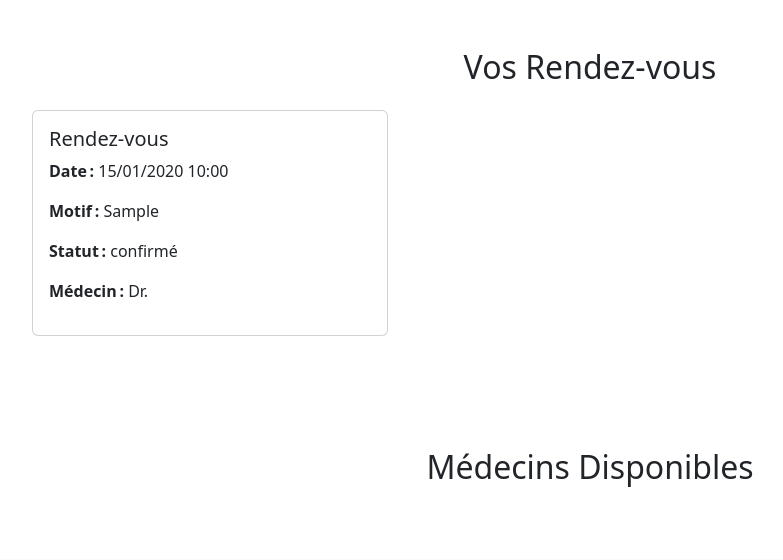
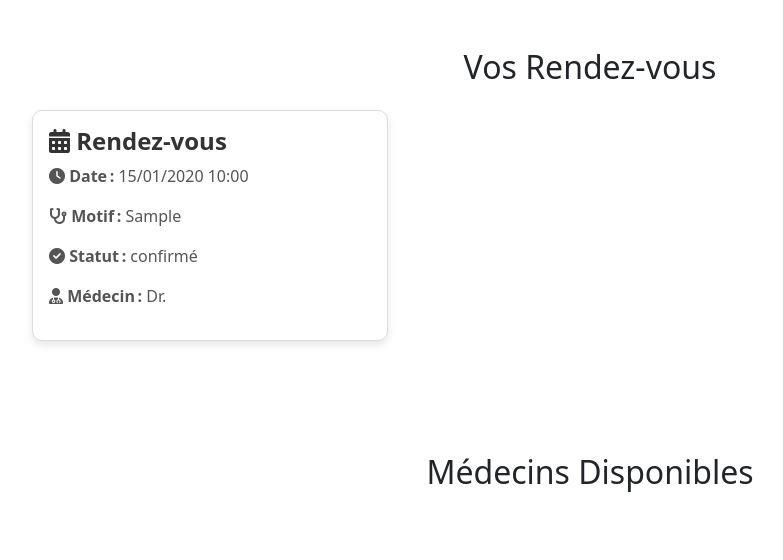
Before and after one commit to MoussaMS/projetDjango, a Django app: page /dashboard/patient/ in a window 1280 px wide. Shown: the part 275-835 px from the top of the page, without its empty margins (50-833 px from the left). Run offline with Django 5.2, Linux system fonts and the light colour scheme; a user stored in the database is signed in; tables that the repository leaves empty hold one stand-in row (values such as "Sample post"); data that the repository does not hold is empty.

Commit message:
améliorations page patient

```diff
--- a/projet/goodDoctor/templates/patient_dashboard.html
+++ b/projet/goodDoctor/templates/patient_dashboard.html
@@ -60,6 +60,32 @@
             border-radius: 50%;
             margin: 0 auto 1rem auto; /* Centrer l'image et ajouter une marge en bas */
         }
+        .card {
+            border: 1px solid #ddd;
+            border-radius: 10px;
+            box-shadow: 0 4px 8px rgba(0, 0, 0, 0.1);
+            transition: transform 0.2s;
+        }
+        .card:hover {
+            transform: translateY(-5px);
+        }
+        .card-title {
+            font-size: 1.5rem;
+            font-weight: bold;
+            color: #333;
+        }
+        .card-body p {
+            font-size: 1rem;
+            color: #555;
+        }
+        .btn-primary {
+            background-color: #007bff;
+            border-color: #007bff;
+        }
+        .btn-primary:hover {
+            background-color: #0056b3;
+            border-color: #0056b3;
+        }
     </style>
 </head>
 <body>
@@ -113,11 +139,11 @@
                         <div class="col-md-4">
                             <div class="card mb-3">
                                 <div class="card-body">
-                                    <h5 class="card-title">Rendez-vous</h5>
-                                    <p><strong>Date :</strong> {{ rv.date_heure|date:"d/m/Y H:i" }}</p>
-                                    <p><strong>Motif :</strong> {{ rv.motif }}</p>
-                                    <p><strong>Statut :</strong> {{ rv.statut }}</p>
-                                    <p><strong>Médecin :</strong> Dr. {{ rv.medecin.utilisateurs.prenom }} {{ rv.medecin.utilisateurs.nom }}</p>
+                                    <h5 class="card-title"><i class="fas fa-calendar-alt"></i> Rendez-vous</h5>
+                                    <p><strong><i class="fas fa-clock"></i> Date :</strong> {{ rv.date_heure|date:"d/m/Y H:i" }}</p>
+                                    <p><strong><i class="fas fa-stethoscope"></i> Motif :</strong> {{ rv.motif }}</p>
+                                    <p><strong><i class="fas fa-check-circle"></i> Statut :</strong> {{ rv.statut }}</p>
+                                    <p><strong><i class="fas fa-user-md"></i> Médecin :</strong> Dr. {{ rv.medecin.utilisateurs.prenom }} {{ rv.medecin.utilisateurs.nom }}</p>
                                 </div>
                             </div>
                         </div>
@@ -143,8 +169,8 @@
                             <div class="card-body">
                                 <img src="{% static 'images/default-medecin.jpg' %}" class="card-img-top default-medecin-img" alt="Image du médecin">
                                 <h5 class="card-title">Dr. {{ medecin.utilisateurs.prenom }} {{ medecin.utilisateurs.nom }}</h5>
-                                <p><strong>Spécialité :</strong> {{ medecin.specialite }}</p>
-                                <p><strong>Disponibilités :</strong></p>
+                                <p><strong><i class="fas fa-user-md"></i> Spécialité :</strong> {{ medecin.specialite }}</p>
+                                <p><strong><i class="fas fa-calendar-alt"></i> Disponibilités :</strong></p>
                                 <ul>
                                     {% for disponibilite in disponibilites %}
                                         {% if disponibilite.medecin.id == medecin.id %}
```
